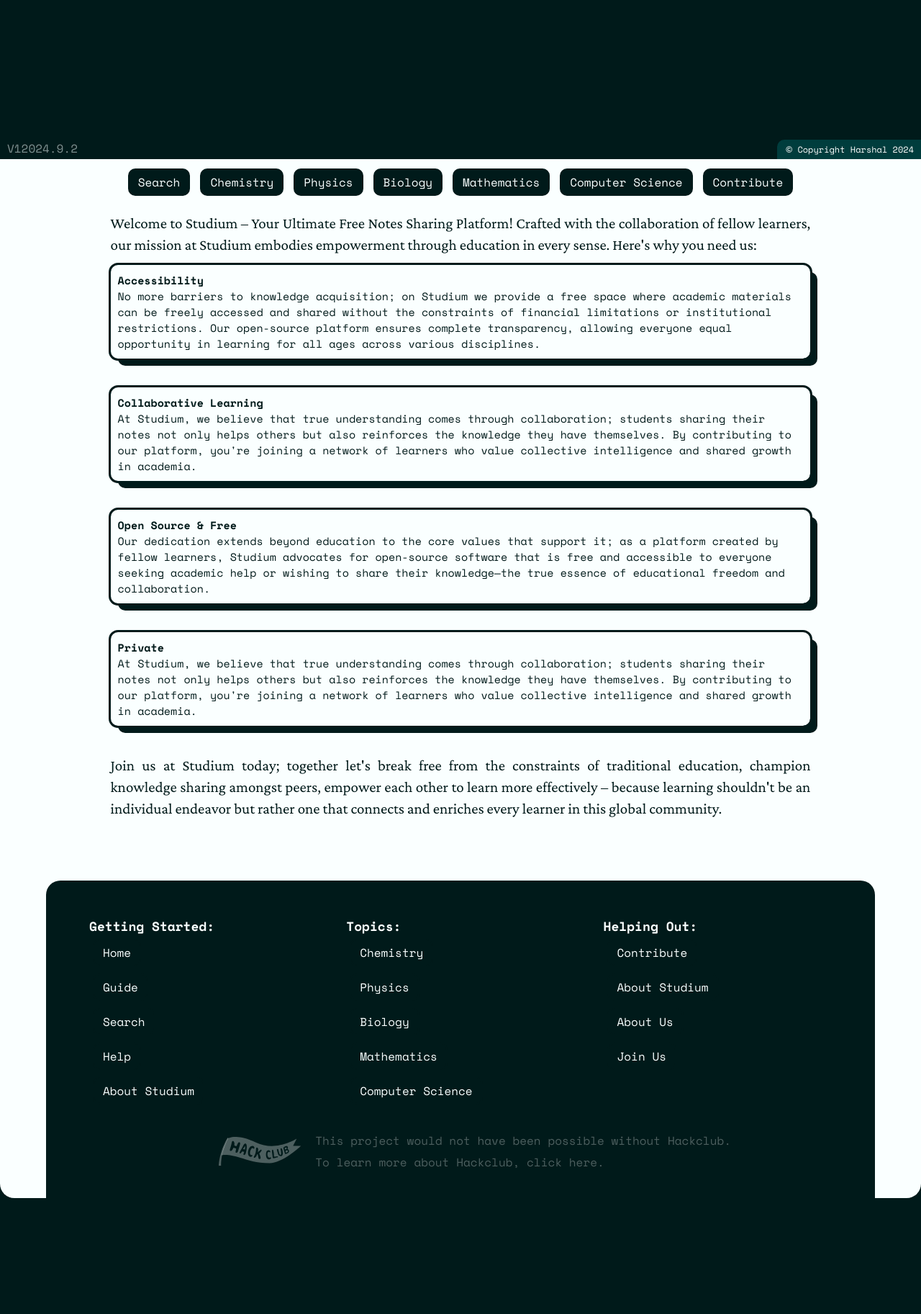
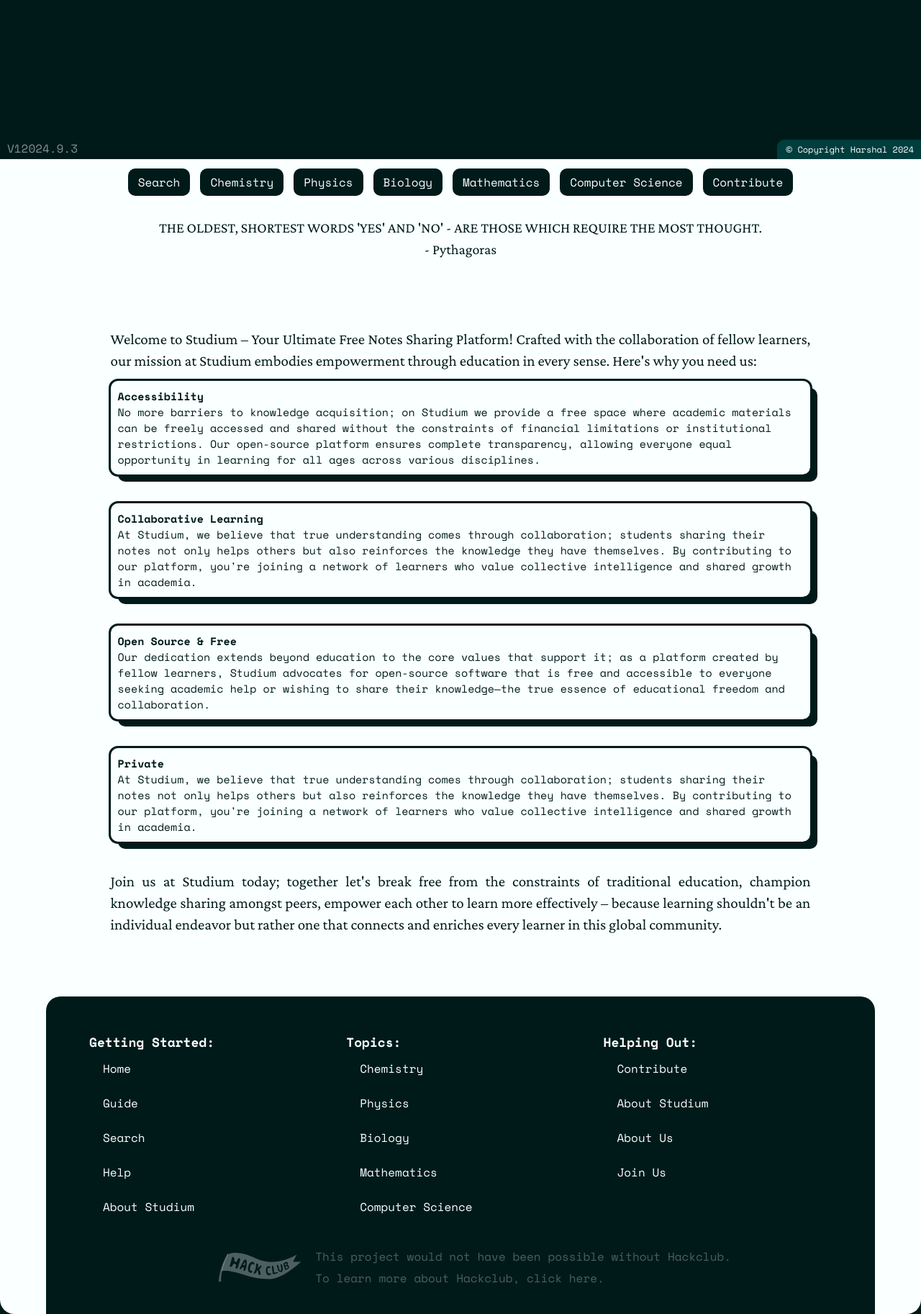
Before and after one commit to Saturnyx/Flask_Studium, a Flask app: page / in a window 1280 px wide. Shown: the part 579-2404 px from the top of the page at 72% size. Before the commit the page ends 2243 px from the top, so only its background shows below. Run offline with Flask 3, Linux system fonts and the light colour scheme; parts of the project's set-up code (start-up, migrations or seed data) failed here and were passed over.

Commit message:
Add daily motivational quote feature to homepage
Introduced a "Quote of the Day" section on the homepage to inspire users, with quotes dynamically displayed using JavaScript. Added supporting CSS styles, HTML structure, and a new Flask route for a detailed quote page, enhancing user engagement and motivation.

Signed-off-by: Harshal <23sabarimanickam.h@acsians.acsi.edu.sg>

```diff
--- a/app.py
+++ b/app.py
@@ -4,7 +4,7 @@
 from flask import Flask, render_template, redirect, request
 from markupsafe import Markup
 
-version = "12024.9.2"
+version = "12024.9.3"
 port_number = 47777
 
 app = Flask(__name__)
@@ -153,6 +153,14 @@
     return render(title, author, path)
 
 
+@app.route("/quotes")
+def a_quote_a_day():
+    title = "A Quote A Day"
+    author = "Harshal"
+    path = "aquoteaday.html"
+    return render(title, author, path)
+
+
 # CHEMISTRY -----------------------------------------------------------------------------------------------------------+
 @app.route("/chemistry/chemistry")
 def chemistry():
--- /dev/null
+++ b/static/js/quote.js
@@ -0,0 +1,36 @@
+const quotes = [
+  "TRY NOT TO BECOME A MAN OF SUCCESS, BUT RATHER TRY TO BECOME A MAN OF VALUE.\n" +
+    " - Albert Einstein",
+
+  "DO NOT GO WHERE THE PATH MAY LEAD, GO INSTEAD WHERE THERE IS NO PATH AND LEAVE A TRAIL.\n" +
+    " - Ralph Waldo",
+
+  "YOU MUST BE THE CHANGE YOU WISH TO SEE IN THE WORLD.\n" +
+    " - Mahatma Gandhi",
+
+  "THE OLDEST, SHORTEST WORDS 'YES' AND 'NO' - ARE THOSE WHICH REQUIRE THE MOST THOUGHT.\n" +
+    " - Pythagoras",
+
+  "IMAGINATION IS MORE IMPORTANT THAN KNOWLEDGE.\n" + " - Albert Einstein",
+
+  "ALL OUR DREAMS CAN COME TRUE, IF WE HAVE THE COURAGE TO PURSUE THEM.\n" +
+    " - Walt Disney",
+];
+
+// Function to get daily quote
+function getDailyQuote() {
+  // Use the current date to generate a consistent index
+  const today = new Date();
+  const index = today.getDate() % quotes.length; // Rotate through the quotes
+
+  // Return the selected quote
+  return quotes[index];
+}
+
+// Display the daily quote
+const quoteElement = document.getElementById("daily-quote");
+if (quoteElement) {
+  quoteElement.innerText = getDailyQuote();
+} else {
+  console.log(getDailyQuote()); // Fallback if element doesn't exist
+}
--- a/static/new.css
+++ b/static/new.css
@@ -180,6 +180,18 @@
   font-size: 16px;
   color: var(--dark);
   padding-left: 0;
+}
+
+.quote {
+  margin-top: 2vh;
+  line-height: 30px;
+  text-align: center;
+  font-family: "Crimson Pro", serif;
+  font-weight: 400;
+  font-style: normal;
+  font-size: 20px;
+  color: var(--dark);
+  cursor: url("/static/images/Cursor-large.svg"), auto;
 }
 
 .search_result {
--- a/templates/index.html
+++ b/templates/index.html
@@ -85,8 +85,14 @@
         <button>Computer Science</button>
         <button>Contribute</button>
       </div>
-
       <div class="horizontal-space"></div>
+      <p
+        class="quote"
+        id="daily-quote"
+        onclick="window.location.href='/quotes'"
+      ></p>
+      <script src="/static/js/quote.js"></script>
+      <div class="horizontal-space-10"></div>
       <p>
         Welcome to Studium – Your Ultimate Free Notes Sharing Platform! Crafted
         with the collaboration of fellow learners, our mission at Studium
```
Also changed, not shown: library/aquoteaday.html (added, +21 -0 lines), 2 other files.
